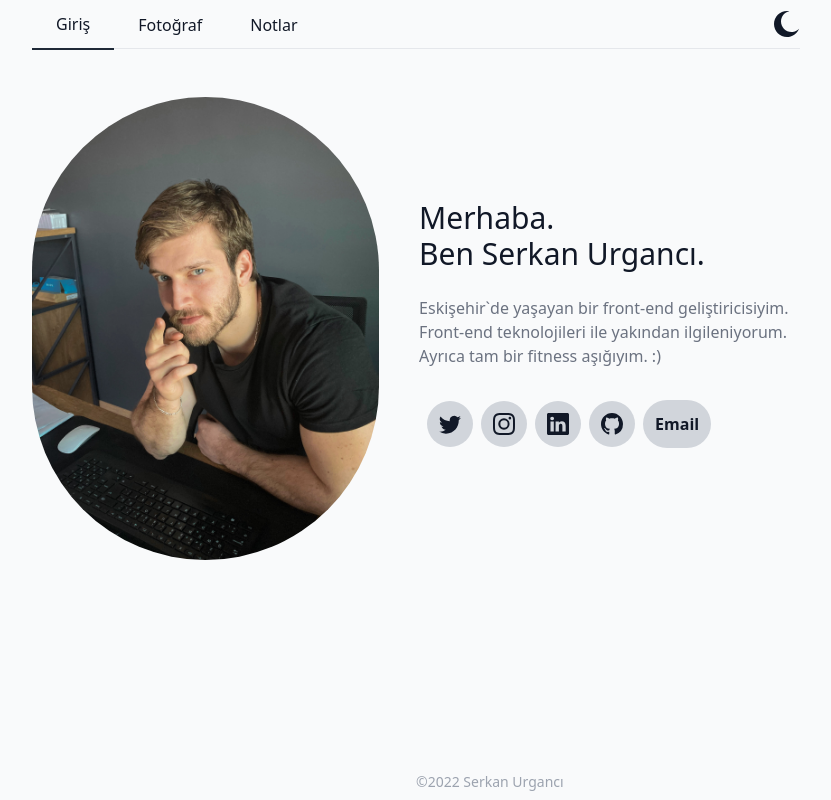
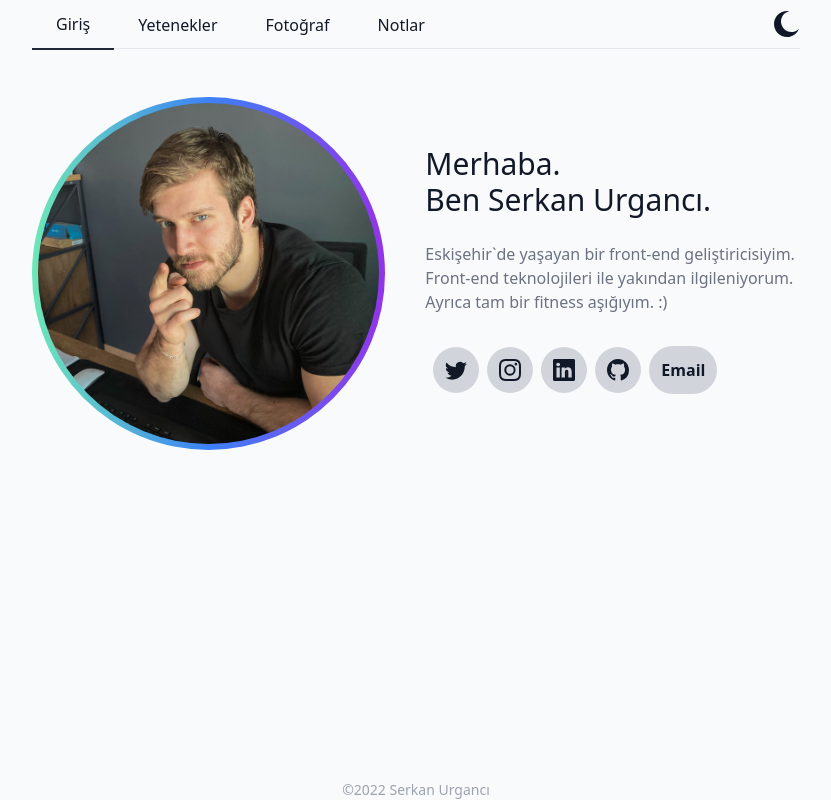
Before and after one commit to serkanurganci/serkanurganci.com, a Next.js app: page / in a window 1280 px wide. Shown: the whole page, without its empty margins (224-1055 px from the left). Built offline with nearby package versions, Linux system fonts and the light colour scheme.

Commit message:
add skills page & code refactoring

```diff
--- a/components/Header.js
+++ b/components/Header.js
@@ -57,6 +57,17 @@ function Header() {
           </li>
           <li
             className={
+              router.pathname === "/skills"
+                ? "py-3 px-6 duration-200 -mb-0.5 active-nav-item"
+                : "py-3 px-6 duration-200 -mb-0.5 "
+            }
+          >
+            <Link href="/skills">
+              <a>Yetenekler</a>
+            </Link>
+          </li>
+          <li
+            className={
               router.pathname === "/photograph"
                 ? "py-3 px-6 duration-200 -mb-0.5 active-nav-item"
                 : "py-3 px-6 duration-200 -mb-0.5 "
--- a/components/Layout.js
+++ b/components/Layout.js
@@ -2,10 +2,12 @@ import Header from "./Header";
 
 export default function Layout({ children }) {
   return (
-    <div>
-      <Header />
-      <main className="h-full">{children}</main>
-      <div className="text-sm fixed bottom-2 left-1/2 -translate-1/2 text-gray-400">
+    <div className="max-w-screen-md mx-auto min-h-screen flex flex-col justify-between items-stretch">
+      <div>
+        <Header />
+        <main className="h-full mt-12">{children}</main>
+      </div>
+      <div className="text-sm text-center text-gray-400">
         ©2022 Serkan Urgancı
       </div>
     </div>
--- a/pages/index.js
+++ b/pages/index.js
@@ -2,15 +2,17 @@ import Image from "next/image";
 import Social from "../components/Social";
 export default function Home() {
   return (
-    <div className="max-w-screen-md mx-auto h-full dark:bg-black">
-      <div className="flex justify-center items-center gap-10 mt-12">
-        <Image
-          src="/photos/PP.jpeg"
-          className="rounded-full"
-          alt="pp"
-          width={900}
-          height={1200}
-        />
+    <div className="">
+      <div className="flex justify-center items-center gap-10">
+        <div className="flex rounded-full bg-gradient-to-r p-[6px] from-[#6EE7B7] via-[#3B82F6] to-[#9333EA]">
+          <Image
+            src="/photos/PP.jpeg"
+            className="rounded-full object-cover"
+            alt="pp"
+            width={900}
+            height={900}
+          />
+        </div>
         <div className="space-y-6">
           <h1 className="text-3xl">
             {" "}
--- /dev/null
+++ b/pages/skills.js
@@ -0,0 +1,11 @@
+function Skills() {
+  return (
+    <div>
+      <div className="space-y-6">
+        <h1 className="text-3xl text-center">Skills</h1>
+      </div>
+    </div>
+  );
+}
+
+export default Skills;
```
